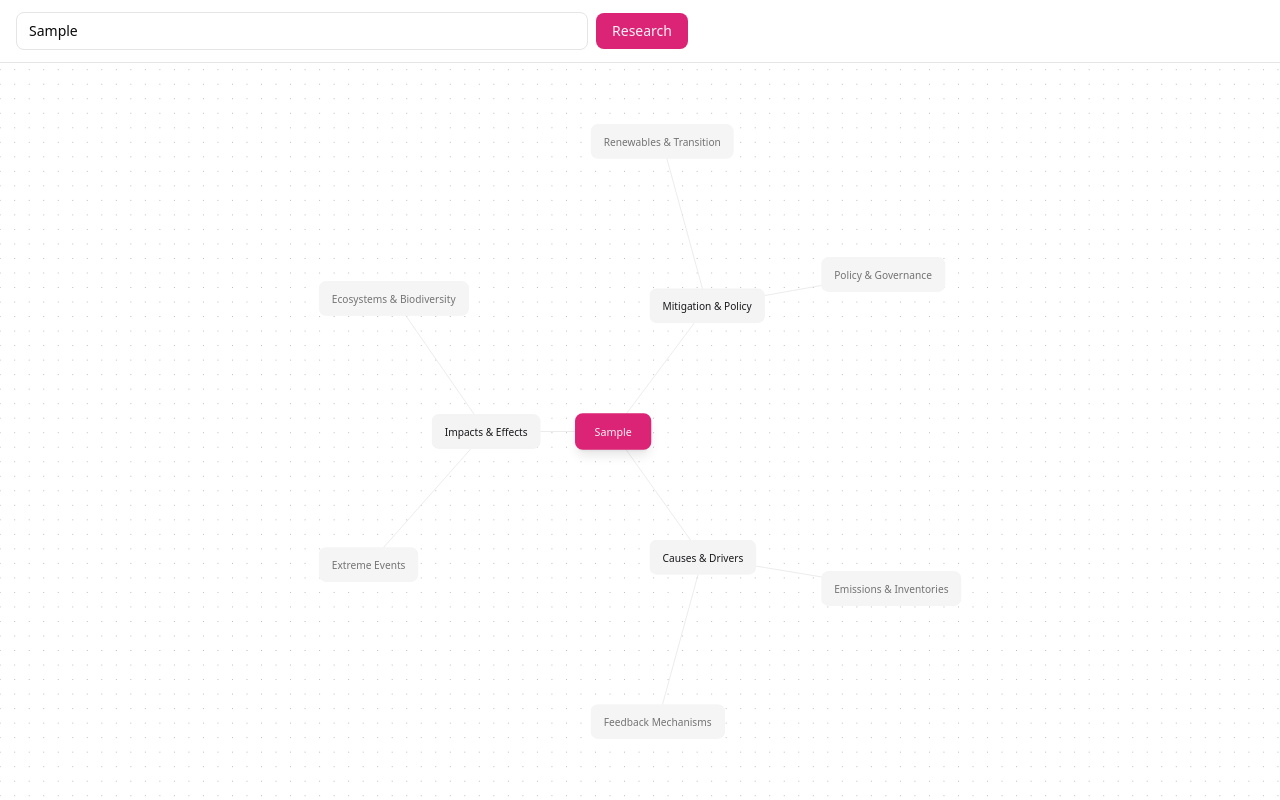
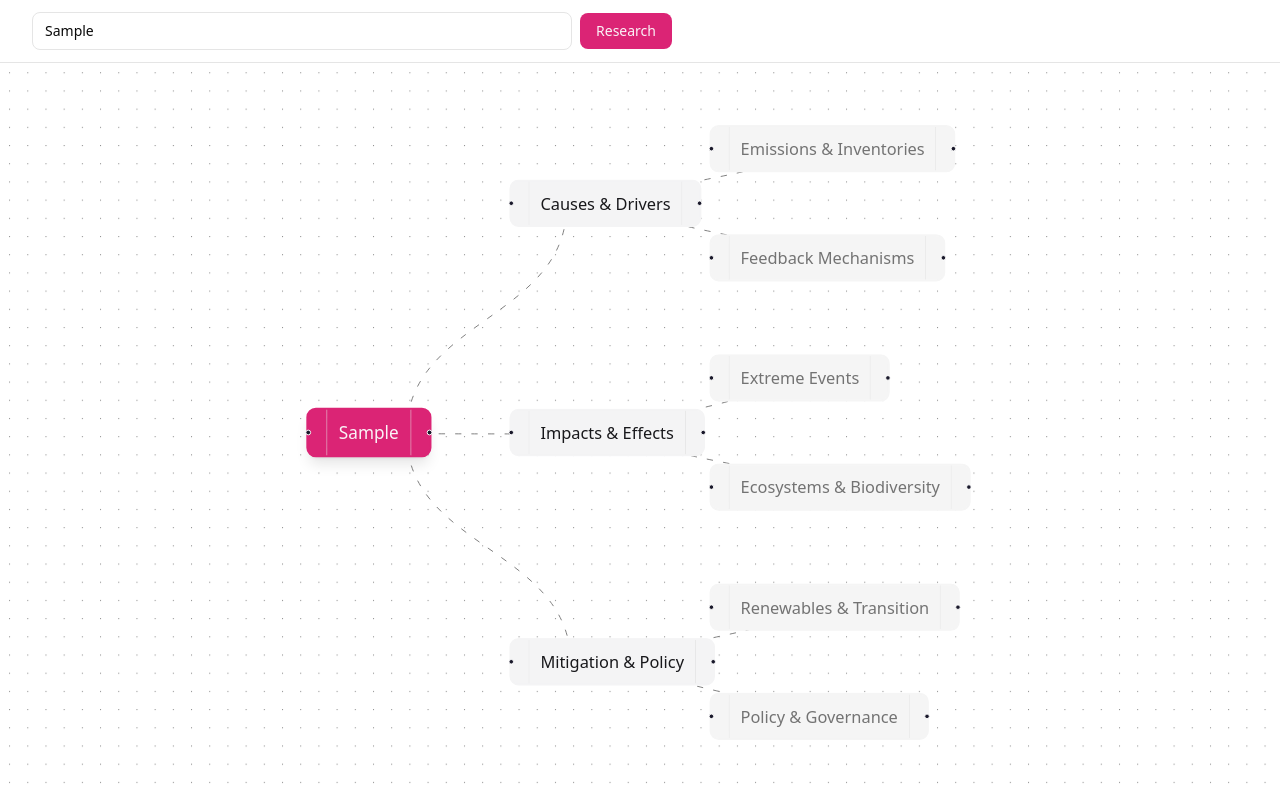
Before and after one commit to EnhancedJax/HTE, a Next.js app in the folder platform/: page / in a window 1280 px wide. Both pictures are taken after typing "Sample" into the empty fields and a click on the button "Research". Built offline with nearby package versions, Linux system fonts and the light colour scheme.

Commit message:
Update UI

```diff
--- a/platform/app/page.tsx
+++ b/platform/app/page.tsx
@@ -1,6 +1,7 @@
 "use client";
 
 import { GraphTree } from "@/components/GraphTree";
+import { motion, AnimatePresence } from "motion/react";
 import "@xyflow/react/dist/style.css";
 import { useState, useCallback } from "react";
 
@@ -17,10 +18,27 @@ export default function Page() {
     [inputValue],
   );
 
+  const hasQuery = query !== undefined && query !== "";
+
   return (
-    <main className="h-screen w-screen flex flex-col">
-      <header className="shrink-0 border-b border-border bg-card px-4 py-3">
-        <form onSubmit={handleSubmit} className="flex gap-2 items-center max-w-2xl">
+    <main
+      className={`w-screen flex flex-col ${hasQuery ? "h-screen" : "min-h-screen bg-white"}`}
+    >
+      <motion.header
+        layout
+        transition={{ type: "spring", stiffness: 300, damping: 30 }}
+        className={
+          hasQuery
+            ? "shrink-0 border-b border-border bg-white px-4 py-3"
+            : "flex min-h-screen w-full items-center justify-center bg-white"
+        }
+      >
+        <motion.form
+          layout
+          onSubmit={handleSubmit}
+          className="flex w-full max-w-2xl gap-2 items-center px-4"
+          transition={{ type: "spring", stiffness: 300, damping: 30 }}
+        >
           <label htmlFor="knowledge-query" className="sr-only">
             Search topic
           </label>
@@ -38,11 +56,22 @@ export default function Page() {
           >
             Research
           </button>
-        </form>
-      </header>
-      <div className="flex-1 min-h-0">
-        <GraphTree query={query} />
-      </div>
+        </motion.form>
+      </motion.header>
+      <AnimatePresence mode="wait">
+        {hasQuery && (
+          <motion.div
+            key="graph"
+            initial={{ opacity: 0 }}
+            animate={{ opacity: 1 }}
+            exit={{ opacity: 0 }}
+            transition={{ duration: 0.2 }}
+            className="flex-1 min-h-0 h-full"
+          >
+            <GraphTree query={query} />
+          </motion.div>
+        )}
+      </AnimatePresence>
     </main>
   );
 }
--- a/platform/components/GraphTree.tsx
+++ b/platform/components/GraphTree.tsx
@@ -14,26 +14,31 @@ import {
 } from "@xyflow/react";
 import { useCallback, useState } from "react";
 
+import { useTreeData } from "@/hooks/useTreeData";
 import type { TreeNodeData } from "@/lib/graph-types";
-import { useTreeData } from "@/hooks/useTreeData";
-import { CenterToCenterEdge } from "./CenterToCenterEdge";
 import { NodeCard } from "./NodeCard";
+import { TreeEdge } from "./TreeEdge";
 import { TreeNode } from "./TreeNode";
 
 const nodeTypes = { treeNode: TreeNode };
-const edgeTypes = { centerToCenter: CenterToCenterEdge };
+const edgeTypes = { treeEdge: TreeEdge };
 
 interface GraphTreeInnerProps {
   query?: string;
 }
 
 function GraphTreeInner({ query }: GraphTreeInnerProps) {
-  const { nodes: fetchedNodes, edges: fetchedEdges, status, error, refetch } =
-    useTreeData(query);
+  const {
+    nodes: fetchedNodes,
+    edges: fetchedEdges,
+    status,
+    error,
+    refetch,
+  } = useTreeData(query);
 
   if (status === "loading" || status === "idle") {
     return (
-      <div className="flex h-full w-full items-center justify-center bg-muted/30">
+      <div className="flex h-full w-full items-center justify-center">
         <p className="text-muted-foreground">Loading tree…</p>
       </div>
     );
@@ -41,8 +46,10 @@ function GraphTreeInner({ query }: GraphTreeInnerProps) {
 
   if (status === "error") {
     return (
-      <div className="flex h-full w-full flex-col items-center justify-center gap-4 bg-muted/30 p-4">
-        <p className="text-destructive">{error?.message ?? "Failed to load tree"}</p>
+      <div className="flex h-full w-full flex-col items-center justify-center gap-4 p-4">
+        <p className="text-destructive">
+          {error?.message ?? "Failed to load tree"}
+        </p>
         <button
           type="button"
           onClick={refetch}
@@ -99,16 +106,15 @@ function GraphTreeFlow({ initialNodes, initialEdges }: GraphTreeFlowProps) {
           onNodeClick={onNodeClick}
           nodeTypes={nodeTypes}
           edgeTypes={edgeTypes}
-          defaultEdgeOptions={{ type: "centerToCenter" }}
+          defaultEdgeOptions={{ type: "treeEdge" }}
           fitView
           fitViewOptions={{ padding: 0.2 }}
           minZoom={0.2}
           maxZoom={1.5}
-          nodesDraggable
           nodesConnectable={false}
           elementsSelectable
           proOptions={{ hideAttribution: true }}
-          className="bg-muted/30"
+          className="bg-transparent!"
         >
           <Background
             variant={BackgroundVariant.Dots}
--- /dev/null
+++ b/platform/components/TreeEdge.tsx
@@ -0,0 +1,49 @@
+"use client";
+
+import { getSimpleBezierPath, type EdgeProps } from "@xyflow/react";
+import { memo } from "react";
+
+/** Fixed pixel dash/gap so all edges share the same segment length regardless of path length. */
+const DASH_PX = 6;
+const GAP_PX = 12;
+const PHASE_PX = DASH_PX + GAP_PX;
+
+export function TreeEdgeComponent({
+  id,
+  sourceX,
+  sourceY,
+  targetX,
+  targetY,
+}: EdgeProps) {
+  const [edgePath] = getSimpleBezierPath({
+    sourceX,
+    sourceY,
+    targetX,
+    targetY,
+  });
+
+  return (
+    <>
+      {/* <BaseEdge id={id} path={edgePath} style={{ stroke: "var(--border)" }} /> */}
+      <path
+        id={id}
+        d={edgePath}
+        fill="none"
+        stroke="var(--muted-foreground)"
+        strokeWidth={1}
+        strokeLinecap="round"
+        strokeDasharray={`${DASH_PX} ${GAP_PX}`}
+      >
+        <animate
+          attributeName="stroke-dashoffset"
+          from="0"
+          to={String(-PHASE_PX)}
+          dur="1.2s"
+          repeatCount="indefinite"
+        />
+      </path>
+    </>
+  );
+}
+
+export const TreeEdge = memo(TreeEdgeComponent);
--- a/platform/components/TreeNode.tsx
+++ b/platform/components/TreeNode.tsx
@@ -1,8 +1,10 @@
 "use client";
 
 import {
-  TREE_NODE_CENTER_HANDLE_ID,
   type TreeNodeData,
+  TREE_NODE_DRAG_HANDLE_CLASS,
+  TREE_NODE_SOURCE_HANDLE_ID,
+  TREE_NODE_TARGET_HANDLE_ID,
 } from "@/lib/graph-types";
 import { Handle, Position, type Node, type NodeProps } from "@xyflow/react";
 
@@ -25,26 +27,38 @@ export function TreeNode({ data, selected }: NodeProps<TreeNodeType>) {
   return (
     <div
       className={`
-        tree-node-in relative px-4 py-2.5 rounded-lg border-2 min-w-[100px] text-center font-medium
+        tree-node-in relative flex min-w-[100px] items-stretch rounded-lg border-2
         transition-all duration-200
         ${levelStyles[level]}
         ${selected ? "ring-2 ring-ring ring-offset-2 ring-offset-background" : ""}
       `}
       style={{ animationDelay: `${delay}ms` }}
     >
+      {/* Target (incoming) drag handle – edges attach here */}
+      <div
+        className={`${TREE_NODE_DRAG_HANDLE_CLASS} flex w-5 shrink-0 items-center justify-center rounded-l-md border-r border-inherit/30`}
+        title="Drag or connect"
+      >
         <Handle
           type="target"
-        id={TREE_NODE_CENTER_HANDLE_ID}
-        position={Position.Top}
-        className="left-1/2! top-1/2! -translate-x-1/2! -translate-y-1/2! w-0! h-0! min-w-0! min-h-0! border-0! opacity-0! pointer-events-none!"
+          position={Position.Left}
+          id={TREE_NODE_TARGET_HANDLE_ID}
         />
+      </div>
+      <div className="nodrag flex flex-1 items-center justify-center px-3 py-2.5 font-medium">
+        <span className="text-lg">{label}</span>
+      </div>
+      {/* Source (outgoing) drag handle – edges originate here */}
+      <div
+        className={`${TREE_NODE_DRAG_HANDLE_CLASS} flex w-5 shrink-0 items-center justify-center rounded-r-md border-l border-inherit/30`}
+        title="Drag or connect"
+      >
         <Handle
           type="source"
-        id={TREE_NODE_CENTER_HANDLE_ID}
-        position={Position.Bottom}
-        className="left-1/2! top-1/2! -translate-x-1/2! -translate-y-1/2! w-0! h-0! min-w-0! min-h-0! border-0! opacity-0! pointer-events-none!"
+          position={Position.Right}
+          id={TREE_NODE_SOURCE_HANDLE_ID}
         />
-      <span className="text-sm">{label}</span>
+      </div>
     </div>
   );
 }
--- a/platform/hooks/useTreeData.ts
+++ b/platform/hooks/useTreeData.ts
@@ -2,27 +2,20 @@
 
 import { fetchTreeData } from "@/lib/api/tree";
 import type { TreeNodeData } from "@/lib/graph-types";
-import { radialTreeLayout } from "@/lib/radial-tree-layout";
+import type { TreeLayoutOptions } from "@/lib/radial-tree-layout";
+import { horizontalTreeLayout } from "@/lib/radial-tree-layout";
 import { payloadToFlowEdges, payloadToFlowNodes } from "@/lib/tree-map";
 import type { Edge, Node } from "@xyflow/react";
 import { useCallback, useEffect, useState } from "react";
 
-export type TreeLayoutOptions = {
-  rootId: string;
-  centerX?: number;
-  centerY?: number;
-  radiusStep?: number;
-  nodeWidth?: number;
-  nodeHeight?: number;
-};
-
-const LAYOUT_OPTIONS = {
+const LAYOUT_OPTIONS: TreeLayoutOptions = {
   rootId: "root",
-  centerX: 400,
-  centerY: 350,
-  radiusStep: 400,
-  nodeWidth: 150,
-  nodeHeight: 50,
+  // nodeWidth: 150,
+  // nodeHeight: 50,
+  spacingX: 220,
+  spacingY: 120,
+  originX: 80,
+  originY: 40,
 };
 
 export type TreeDataStatus = "idle" | "loading" | "success" | "error";
@@ -36,7 +29,7 @@ export interface UseTreeDataResult {
 }
 
 /**
- * Fetches tree data from the API, maps to React Flow shape, and applies radial layout.
+ * Fetches tree data from the API, maps to React Flow shape, and applies horizontal layout.
  * Server owns data; client owns fetch, mapping, and layout.
  * @param query — optional user search query (high-level topic) for knowledge research.
  */
@@ -53,7 +46,7 @@ export function useTreeData(query?: string): UseTreeDataResult {
       const data = await fetchTreeData(query);
       const flowNodes = payloadToFlowNodes(data.nodes);
       const flowEdges = payloadToFlowEdges(data.edges);
-      const layoutedNodes = radialTreeLayout(
+      const layoutedNodes = horizontalTreeLayout(
         flowNodes,
         flowEdges,
         LAYOUT_OPTIONS,
--- a/platform/lib/graph-types.ts
+++ b/platform/lib/graph-types.ts
@@ -7,5 +7,9 @@ import type { TreeNodeDataPayload } from "@/lib/schemas/tree";
 export type TreeLevel = TreeNodeDataPayload["level"];
 export type TreeNodeData = TreeNodeDataPayload & Record<string, unknown>;
 
-/** Handle id for center-to-center tree edges; must match edge sourceHandle/targetHandle. */
-export const TREE_NODE_CENTER_HANDLE_ID = "center";
+/** Handle id for the source (outgoing) connection; must match edge sourceHandle. */
+export const TREE_NODE_SOURCE_HANDLE_ID = "source";
+/** Handle id for the target (incoming) connection; must match edge targetHandle. */
+export const TREE_NODE_TARGET_HANDLE_ID = "target";
+/** Class for the drag handle element; node dragHandle option must match so edges originate from handles. */
+export const TREE_NODE_DRAG_HANDLE_CLASS = "tree-node-drag-handle";
--- a/platform/lib/radial-tree-layout.ts
+++ b/platform/lib/radial-tree-layout.ts
@@ -1,7 +1,17 @@
-import { TreeLayoutOptions } from "@/hooks/useTreeData";
 import type { Edge, Node } from "@xyflow/react";
 import type { HierarchyNode } from "d3-hierarchy";
 import * as d3 from "d3-hierarchy";
+
+export interface TreeLayoutOptions {
+  rootId: string;
+  /** Horizontal spacing between levels. */
+  spacingX?: number;
+  /** Vertical spacing between siblings. */
+  spacingY?: number;
+  /** Origin offset. */
+  originX?: number;
+  originY?: number;
+}
 
 interface TreeStub {
   id: string;
@@ -10,7 +20,6 @@ interface TreeStub {
 
 /**
  * Builds a tree structure from React Flow edges (parent -> children).
- * Assumes a single root; nodes not appearing as targets of edges are treated as roots.
  */
 function buildTreeFromEdges(edges: Edge[], rootId: string): TreeStub {
   const childrenByParent = new Map<string, string[]>();
@@ -39,21 +48,20 @@ function buildTreeFromEdges(edges: Edge[], rootId: string): TreeStub {
 }
 
 /**
- * Applies a radial tree layout using d3-hierarchy.
- * Root is placed at center; children are arranged in a circle around it by depth.
+ * Applies a horizontal tree layout using d3-hierarchy.
+ * Root on the left; children to the right. Edges run parent right → child left.
  */
-export function radialTreeLayout<N extends Record<string, unknown>>(
+export function horizontalTreeLayout<N extends Record<string, unknown>>(
   nodes: Node<N>[],
   edges: Edge[],
   options: TreeLayoutOptions,
 ): Node<N>[] {
   const {
     rootId,
-    centerX = 400,
-    centerY = 350,
-    radiusStep = 120,
-    nodeWidth = 150,
-    nodeHeight = 50,
+    spacingX = 200,
+    spacingY = 80,
+    originX = 80,
+    originY = 40,
   } = options;
 
   const nodeMap = new Map(nodes.map((n) => [n.id, n]));
@@ -62,10 +70,9 @@ export function radialTreeLayout<N extends Record<string, unknown>>(
 
   const treeLayout = d3
     .tree<TreeStub>()
-    .size([2 * Math.PI, radiusStep])
-    .separation(
-      (a: HierarchyNode<TreeStub>, b: HierarchyNode<TreeStub>) =>
-        (a.parent === b.parent ? 1 : 1.2) / (a.depth || 1),
+    .nodeSize([spacingY, spacingX])
+    .separation((a: HierarchyNode<TreeStub>, b: HierarchyNode<TreeStub>) =>
+      a.parent === b.parent ? 1 : 1.1,
     );
 
   treeLayout(root);
@@ -74,13 +81,13 @@ export function radialTreeLayout<N extends Record<string, unknown>>(
   root.each((d: HierarchyNode<TreeStub>) => {
     const node = nodeMap.get(d.data.id);
     if (!node) return;
-    const angle = d.x ?? 0;
-    const radius = d.y ?? 0;
+    const layoutX = d.y ?? 0;
+    const layoutY = d.x ?? 0;
     result.push({
       ...node,
       position: {
-        x: centerX + radius * Math.cos(angle) - nodeWidth / 2,
-        y: centerY + radius * Math.sin(angle) - nodeHeight / 2,
+        x: originX + layoutX,
+        y: originY + layoutY,
       },
     });
   });
--- /dev/null
+++ b/platform/lib/tree-data.ts
@@ -0,0 +1,94 @@
+export interface TreeNode {
+  id: string;
+  label: string;
+  description?: string;
+  metadata?: Record<string, string>;
+  children?: TreeNode[];
+}
+
+export const MOCK_TREE: TreeNode = {
+  id: "root",
+  label: "Root",
+  description: "The root node of the hierarchy. All other nodes branch from here.",
+  metadata: { type: "root", created: "2024-01-01" },
+  children: [
+    {
+      id: "branch-a",
+      label: "Branch A",
+      description: "First major branch. Handles primary workflows.",
+      metadata: { type: "branch", owner: "Team Alpha" },
+      children: [
+        {
+          id: "leaf-a1",
+          label: "Leaf A1",
+          description: "Endpoint for workflow A1.",
+          metadata: { status: "active", version: "2.1" },
+        },
+        {
+          id: "leaf-a2",
+          label: "Leaf A2",
+          description: "Endpoint for workflow A2.",
+          metadata: { status: "active", version: "1.4" },
+        },
+        {
+          id: "leaf-a3",
+          label: "Leaf A3",
+          description: "Endpoint for workflow A3.",
+          metadata: { status: "draft", version: "0.9" },
+        },
+      ],
+    },
+    {
+      id: "branch-b",
+      label: "Branch B",
+      description: "Second major branch. Handles secondary workflows.",
+      metadata: { type: "branch", owner: "Team Beta" },
+      children: [
+        {
+          id: "leaf-b1",
+          label: "Leaf B1",
+          description: "Endpoint for workflow B1.",
+          metadata: { status: "active", version: "3.0" },
+        },
+        {
+          id: "leaf-b2",
+          label: "Leaf B2",
+          description: "Endpoint for workflow B2.",
+          metadata: { status: "archived", version: "2.0" },
+        },
+      ],
+    },
+    {
+      id: "branch-c",
+      label: "Branch C",
+      description: "Third major branch. Experimental features.",
+      metadata: { type: "branch", owner: "Team Gamma" },
+      children: [
+        {
+          id: "leaf-c1",
+          label: "Leaf C1",
+          description: "Experimental endpoint C1.",
+          metadata: { status: "experimental", version: "0.1" },
+        },
+      ],
+    },
+  ],
+};
+
+export function getNodeById(root: TreeNode, id: string): TreeNode | null {
+  if (root.id === id) return root;
+  for (const child of root.children ?? []) {
+    const found = getNodeById(child, id);
+    if (found) return found;
+  }
+  return null;
+}
+
+export function getLevel(node: TreeNode, root: TreeNode, level = 0): number {
+  if (root.id === node.id) return level;
+  for (const child of root.children ?? []) {
+    const l = getLevel(node, child, level + 1);
+    if (l >= 0) return l;
+  }
+  return -1;
+}
--- /dev/null
+++ b/platform/lib/tree-to-flow.ts
@@ -0,0 +1,95 @@
+import type { Node, Edge } from "@xyflow/react";
+import type { TreeNode } from "./tree-data";
+
+const LEVEL_GAP = 120;
+const SIBLING_GAP = 100;
+const CANVAS_WIDTH = 900;
+
+export type TreeNodeData = Record<string, unknown> & {
+  label: string;
+  treeNode: TreeNode;
+};
+
+function collectLevels(root: TreeNode): TreeNode[][] {
+  const levels: TreeNode[][] = [[root], [], []];
+  (root.children ?? []).forEach((c) => {
+    levels[1].push(c);
+    (c.children ?? []).forEach((gc) => levels[2].push(gc));
+  });
+  return levels;
+}
+
+function buildNodesAndEdges(root: TreeNode): {
+  nodes: Node<TreeNodeData>[];
+  edges: Edge[];
+} {
+  const levels = collectLevels(root);
+  const nodes: Node<TreeNodeData>[] = [];
+  const edges: Edge[] = [];
+  const centerX = CANVAS_WIDTH / 2;
+
+  levels[0].forEach((n) => {
+    nodes.push({
+      id: n.id,
+      type: "treeNode",
+      position: { x: centerX, y: 80 },
+      data: { label: n.label, treeNode: n },
+    });
+  });
+
+  const w1 = (levels[1].length - 1) * SIBLING_GAP;
+  levels[1].forEach((n, i) => {
+    nodes.push({
+      id: n.id,
+      type: "treeNode",
+      position: {
+        x: centerX - w1 / 2 + i * SIBLING_GAP,
+        y: 80 + LEVEL_GAP,
+      },
+      data: { label: n.label, treeNode: n },
+    });
+    edges.push({
+      id: `e-${root.id}-${n.id}`,
+      source: root.id,
+      target: n.id,
+      sourceHandle: "bottom",
+      targetHandle: "top",
+    });
+  });
+
+  levels[2].forEach((n) => {
+    const parent = levels[1].find((p) =>
+      (p.children ?? []).some((c) => c.id === n.id)
+    );
+    const parentNode = nodes.find((nd) => nd.id === parent?.id);
+    const parentX = parentNode?.position.x ?? centerX;
+    const siblings = parent ? parent.children ?? [] : [];
+    const idx = siblings.findIndex((c) => c.id === n.id);
+    const sibWidth = (siblings.length - 1) * SIBLING_GAP;
+    const x = parentX - sibWidth / 2 + idx * SIBLING_GAP;
+    nodes.push({
+      id: n.id,
+      type: "treeNode",
+      position: { x, y: 80 + LEVEL_GAP * 2 },
+      data: { label: n.label, treeNode: n },
+    });
+    if (parent) {
+      edges.push({
+        id: `e-${parent.id}-${n.id}`,
+        source: parent.id,
+        target: n.id,
+        sourceHandle: "bottom",
+        targetHandle: "top",
+      });
+    }
+  });
+
+  return { nodes, edges };
+}
+
+export function treeToFlow(root: TreeNode): {
+  nodes: Node<TreeNodeData>[];
+  edges: Edge[];
+} {
+  return buildNodesAndEdges(root);
+}
```
Also changed, not shown: platform/app/globals.css (+7 -0 lines), platform/lib/tree-map.ts (+12 -7 lines). Lines whose indentation alone changed are shown as unchanged.
